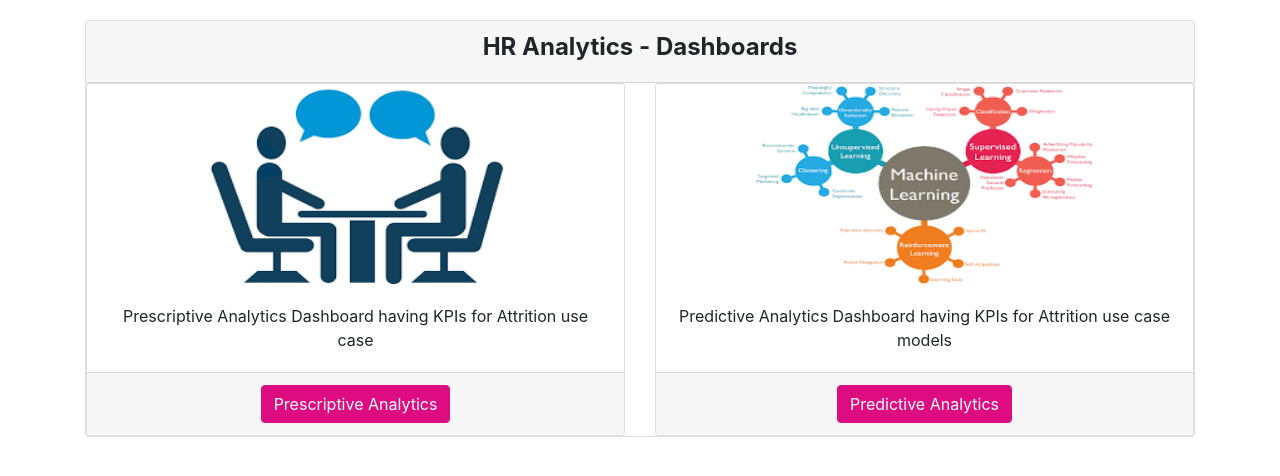
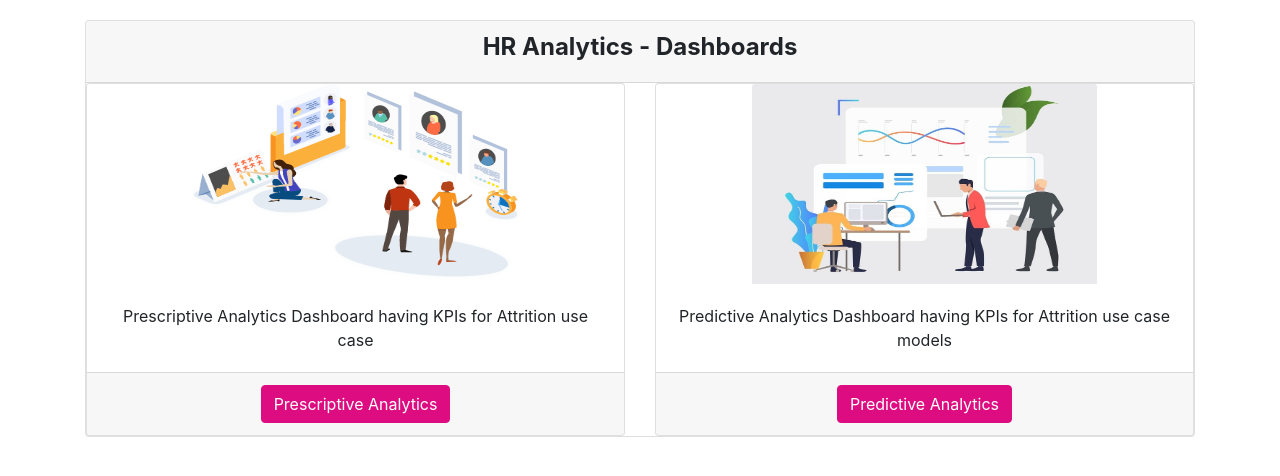
Before and after one commit to TripathiAshutosh/hr-analytics, a Flask app: page / in a window 1280 px wide. Shown: the part 56-532 px from the top of the page. Run offline with Flask 2, Linux system fonts and the light colour scheme; some libraries are stand-ins or nearby versions.

Commit message:
pred dashboard

```diff
--- a/templates/Dashboards/dashboard.html
+++ b/templates/Dashboards/dashboard.html
@@ -21,7 +21,7 @@
   </div>
 </div>
 <div class="card">
-  <img class="card-img-top mx-auto" src="/static/images/ML.png"style="width: 345px;height: 200px;" alt="Card image cap">
+  <img class="card-img-top mx-auto" src="/static/images/M2.jpg"style="width: 345px;height: 200px;" alt="Card image cap">
   <div class="card-body">
     <!-- <h5 class="card-title">Predictive Analytics</h5> -->
     <p class="card-text">Predictive Analytics Dashboard having KPIs for Attrition use case models</p>
```
Also changed, not shown: static/images/M2.jpg (added), static/images/MI1.png.
